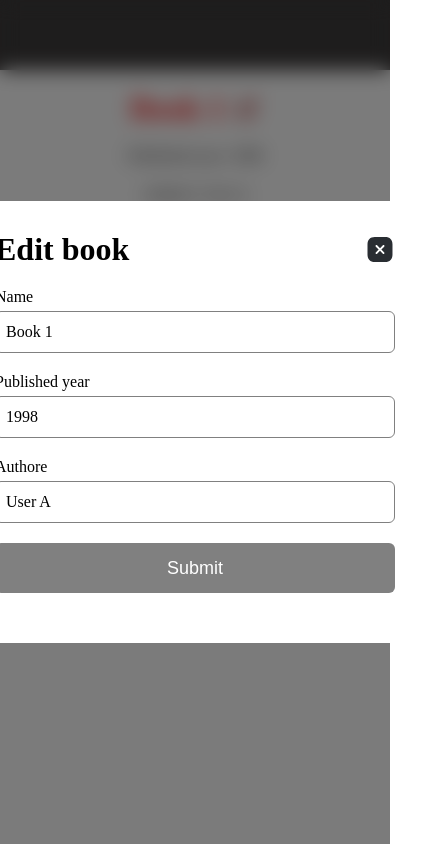
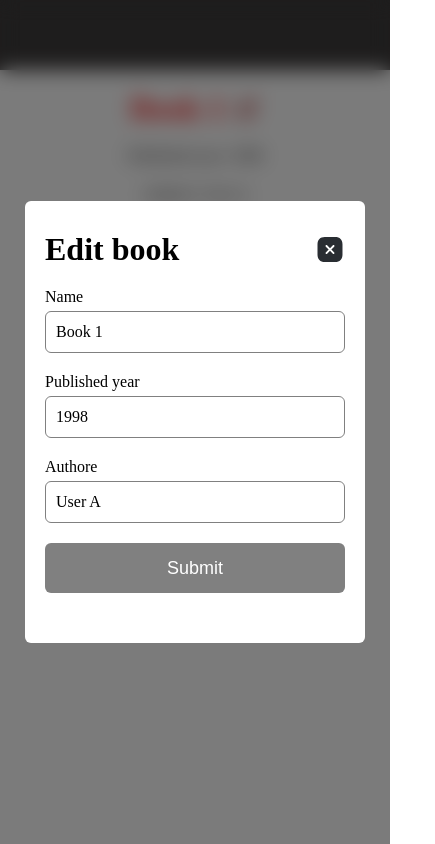
Before and after one commit to romankohut96/elitex-task, a React (Vite) app: page /books/1/edit in a window 390 px wide. Shown: the whole page, 435 px wide, since content can reach past the window. Built offline with nearby package versions, Linux system fonts and the light colour scheme.

Commit message:
fix: add media query

```diff
--- a/src/components/BookForm/form.module.scss
+++ b/src/components/BookForm/form.module.scss
@@ -66,3 +66,11 @@
     }
   }
 }
+
+@media (max-width: 550px) {
+  .container {
+    & > div {
+      max-width: 300px;
+    }
+  }
+}
--- a/src/components/BooksList/booksList.module.scss
+++ b/src/components/BooksList/booksList.module.scss
@@ -81,3 +81,11 @@
     text-align: start;
   }
 }
+
+@media (max-width: 550px) {
+  .table {
+    tbody {
+      height: calc(100vh - 240px);
+    }
+  }
+}
--- a/src/components/ConfirmModal/confirmModal.module.scss
+++ b/src/components/ConfirmModal/confirmModal.module.scss
@@ -50,3 +50,9 @@
     }
   }
 }
+
+@media (max-width: 550px) {
+  .form {
+    max-width: 300px;
+  }
+}
--- a/src/components/Modal/modal.module.scss
+++ b/src/components/Modal/modal.module.scss
@@ -26,3 +26,11 @@
     }
   }
 }
+
+@media (max-width: 550px) {
+  .modal {
+    .container {
+      padding: 30px 20px;
+    }
+  }
+}
--- a/src/pages/BookPage/BookPage.tsx
+++ b/src/pages/BookPage/BookPage.tsx
@@ -42,7 +42,7 @@ const BookPage = memo(() => {
 
   const onSubmit = async ({ data }: { data?: IBook }) => {
     if (data) {
-      dispatch(bookUpdate(data))
+      dispatch(bookUpdate({ ...data, id: Number(id) }))
     }
     onClose()
   }
```
